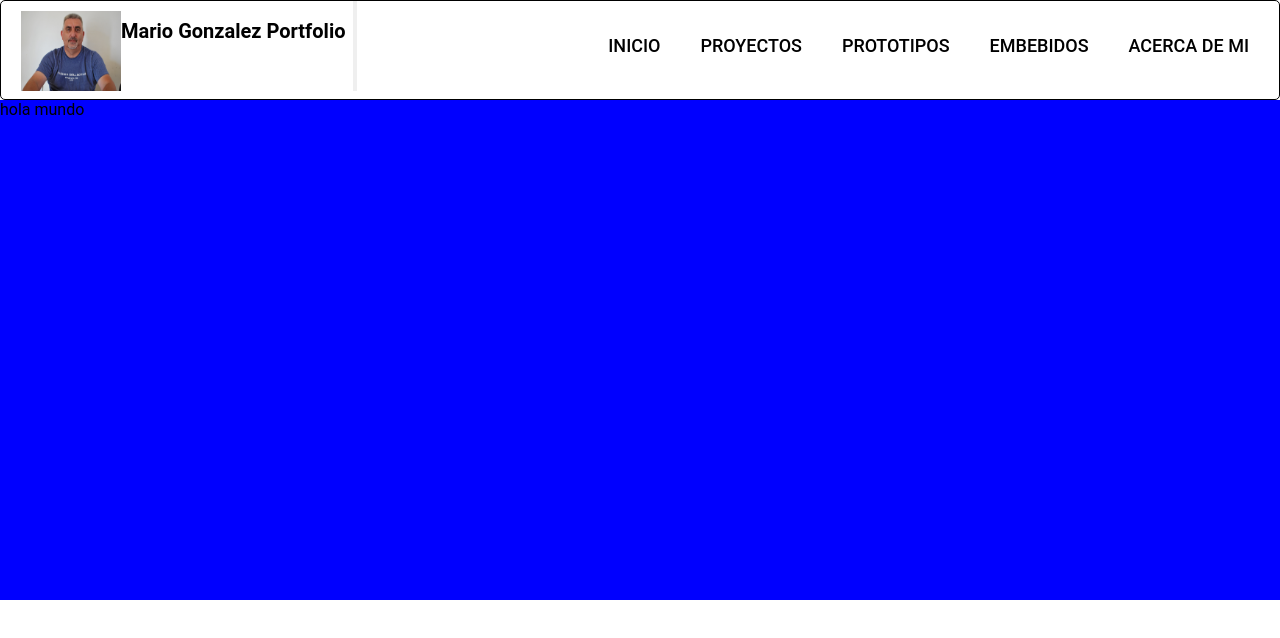
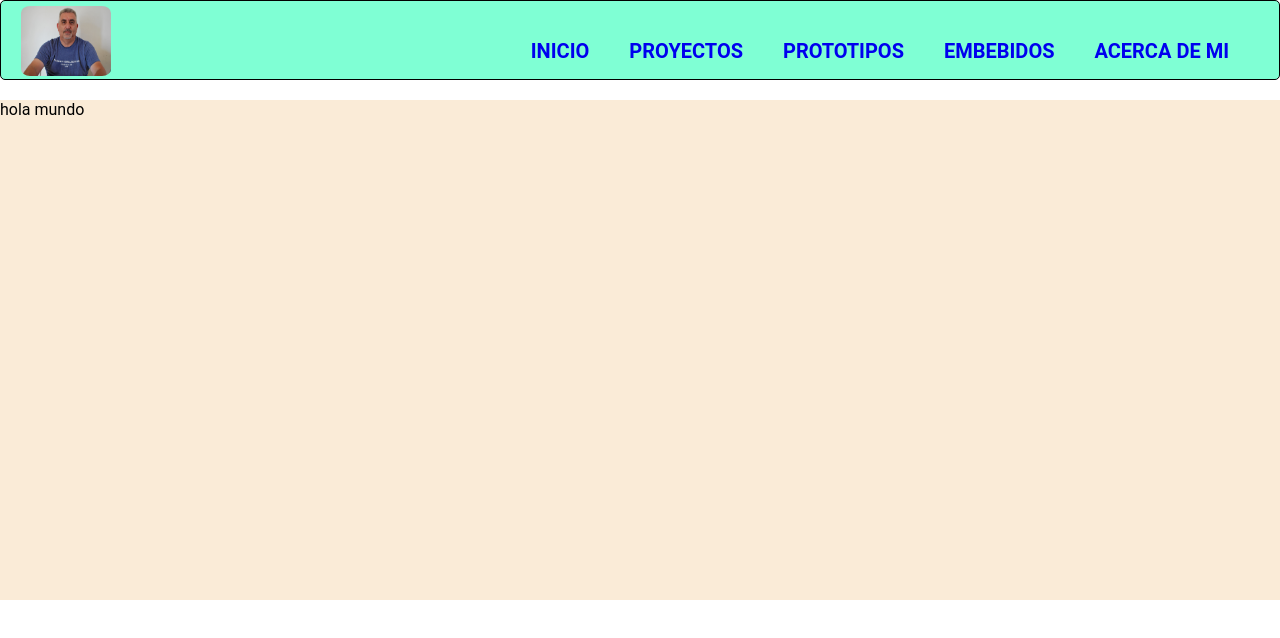
Before and after one commit to mariogonzalezispc/Portfolio, a plain HTML site: page index.html in a window 1280 px wide. Drawn offline with Linux system fonts and the light colour scheme.

Commit message:
Cabecera

```diff
--- a/body.css
+++ b/body.css
@@ -27,7 +27,7 @@ main {
 .marco{
     width: 100%;
     height: 500px;
-    background-color: blue;
+    background-color: antiquewhite;
     margin-top: 100px;
 
 
--- a/cabecera.css
+++ b/cabecera.css
@@ -1,61 +1,74 @@
 .header {
     width: 100%;
     background-color:rgba(255,255,255,0.8);
-    height: 100px;
+    height: 60px;
     position: fixed;/*fija el encabezaso*/
     top: 0;
     left: 0;
     z-index: 1;
-    border: 1;
-    border: black solid 1px;/*borde de la imagen*/
-    border-radius: 5px;/*radio de lo bordes de las notras */
+    /* border: black solid 1px;/*borde de la imagen*/
+    /* border-radius: 5px;radio de lo bordes de las notras */
 
 }
 .logo__img{
-    width: 100px;
-    height: 80px;
-    margin-top: 10px;
+    width: 90px;
+    height: 70px;
+    margin-top: 5px;
     margin-left: 20px;
     line-height: 60px;
+    border-radius: 10%;
 }
 .nav{
     display: flex;
     justify-content: space-between;
+    background-color: aquamarine;
+    width: 100%;
+    height: 80px;
+    border: black solid 1px;/*borde de la imagen*/
+    border-radius: 5px;/*radio de lo bordes de las notras */
   }
-  .nav-link{
-  /*color: white;*/
+  /* .nav-link{
+  /*color: white;
   color: black;
   text-decoration: none;
   font-size: 18px;
   font-weight: 500;
 
-  }
+  } */
   .web{
-      font-size: 20px;
+      font-size: 30px;
       font-weight: 600;
-      margin-left: 0px;
-      line-height: 60px;
+      margin-left: 15px;
+      line-height: 95px;
       width: max-content;/*no corta el titulo*/
       display: block;
       position: absolute;
-      margin-left: 120px;
+      margin-left: 140px;
   }
-  .mov{
+  /* .mov{
 
       margin-left: 20px;
       font-weight: 600;
       color: black;
       display: none;
       line-height: 80px;
-  }
+  } */
   .nav-menu{
       display: flex;
-      margin-top: 15px;
-      margin-right: 10px;
+      margin-top: 20px;
+      margin-right: 30px;
       list-style: none;
+
+
+      color: black;
+      text-decoration: none;
+      font-size: 18px;
+      font-weight: 500;
+
   }
   .nav-menu-item{
-      font-size: 18px;
+    font-weight: 600;
+      font-size: 20px;
       margin: 0 10px;
       line-height: 60px;
       text-transform: uppercase;
@@ -66,5 +79,5 @@
   .nav-menu-link:hover {
       color: white;
       background-color: #508fbd;
-      transition: 0.3s;
+            transition: 0.3s;
   }
--- a/index.html
+++ b/index.html
@@ -14,14 +14,19 @@
 <body>
     <header class="header">
         <nav class="nav">
+            <!-- <div>
             <img class="logo__img" src="./img/DSC_0083_jpg.jpg" ALT="Mario Gonzalez">
             <h1 class="web">Mario Gonzalez Portfolio</h1>
             <h1 class="mov"></h1>
-            <button class="nav-toggle" id="nav-toggle" onclick="mi_Menu()">
+            </div>            -->
+
+            <!-- <button class="nav-toggle" id="nav-toggle" onclick="mi_Menu()">
                 <i class="fas fa-bars" aria-hidden="true"></i>
-            </button>
+            </button> -->
+            <img class="logo__img" src="./img/DSC_0083_jpg.jpg" ALT="Mario Gonzalez">
+
             <ul class="nav-menu">
-                <li class="nav-menu-item"><a  href="#" class="nav-menu-link nav-link">Inicio</a></li>
+                <li class="nav-menu-item"><a  href="#" class="nav-menu-link">Inicio</a></li>
                 <li class="nav-menu-item"><a  href="#" class="nav-menu-link nav-link">Proyectos</a></li>
                 <li class="nav-menu-item"><a  href="#" class="nav-menu-link nav-link">Prototipos</a></li>
                 <li class="nav-menu-item"><a  href="#" class="nav-menu-link nav-link">Embebidos</a></li>
```
